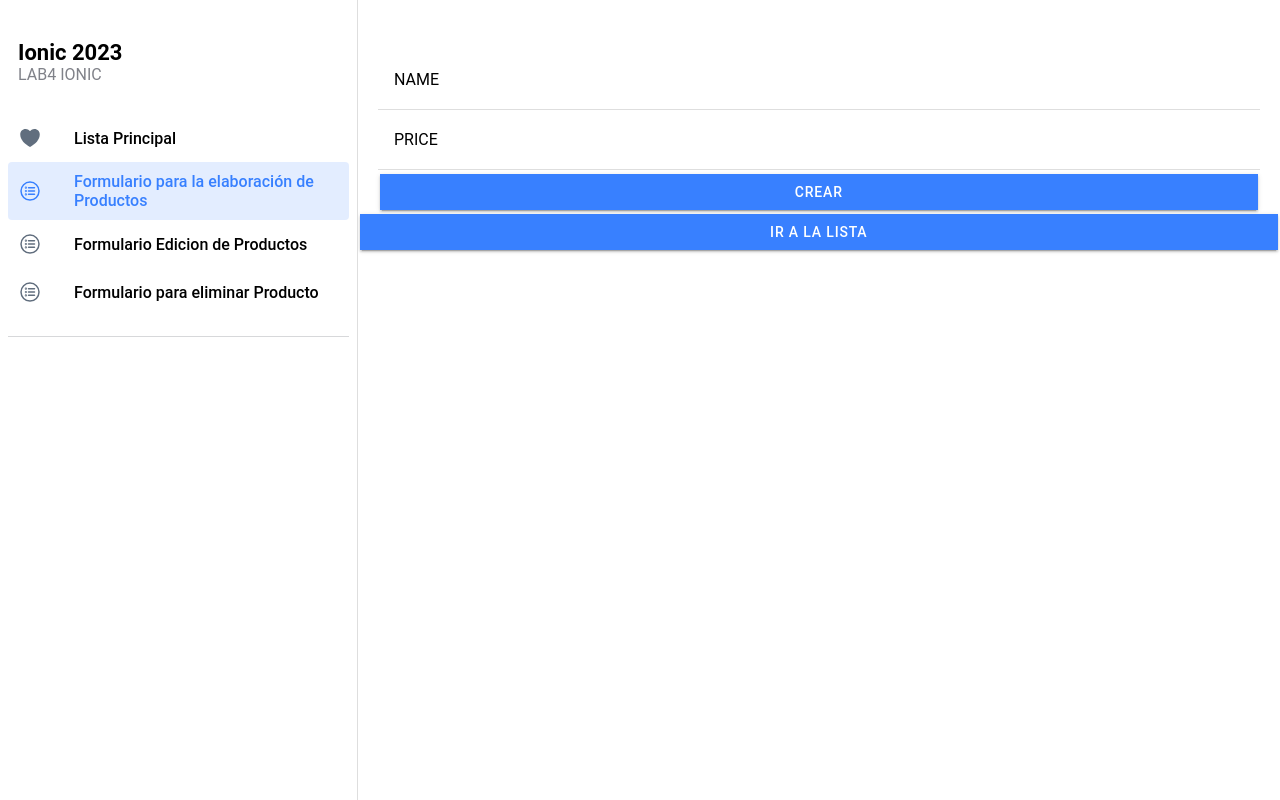
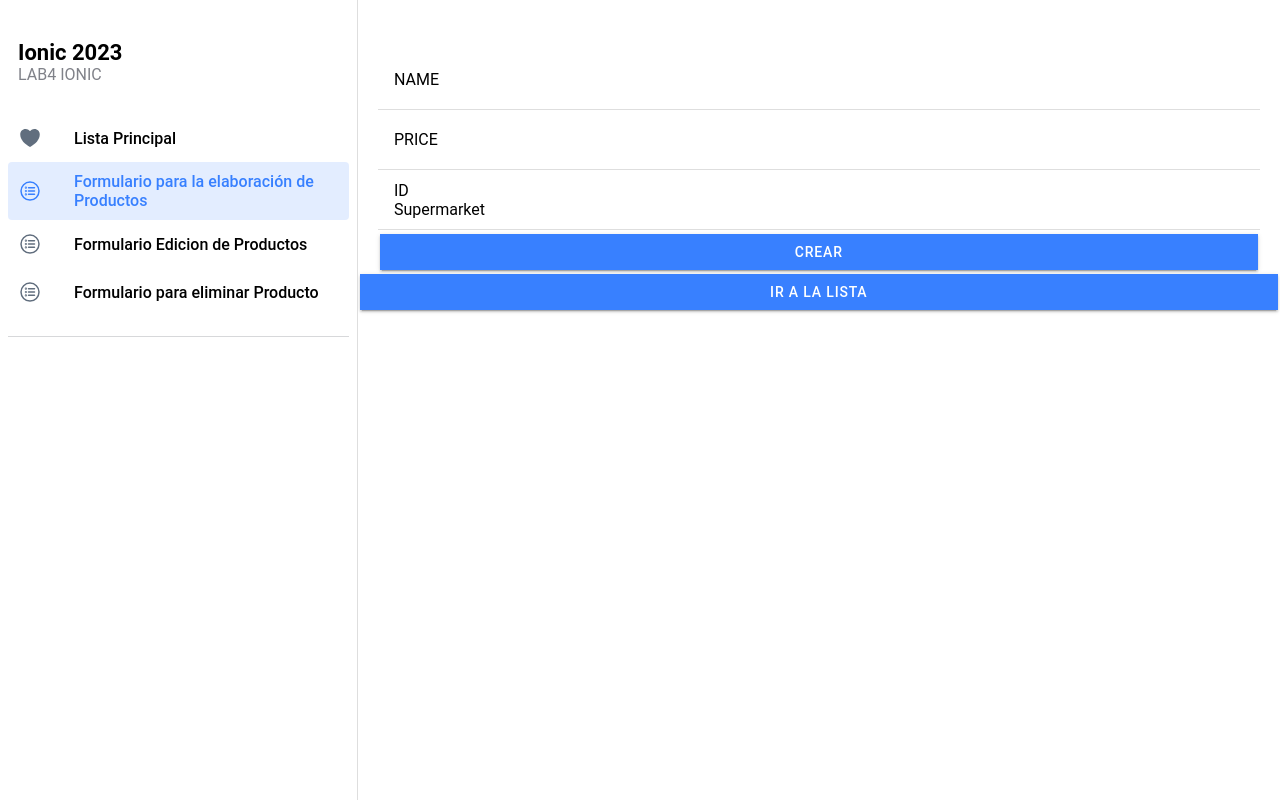
Before and after one commit to alvarrantes12/lab_4_ionic_2023, a React (Vite) app: page /pages/FormCreate in a window 1280 px wide. Built offline with nearby package versions, Linux system fonts and the light colour scheme; no server answers.

Commit message:
FFS-B83033 LAB4 2nd Part Done

```diff
--- a/src/commons/ApiMethods.tsx
+++ b/src/commons/ApiMethods.tsx
@@ -23,7 +23,7 @@ import { useEffect, useState } from 'react';
 
     }, [url])
 
-    const createMethod = (name: any, price: any) => {
+    const createMethod = (name: any, price: any, supermarketId: any) => {
         const config = {
             headers: {
                 "Accept": 'application/json',
@@ -32,7 +32,7 @@ import { useEffect, useState } from 'react';
         }
 
         setLoading(true);
-        axios.post(url, {name: name, price: price}, config)
+        axios.post(url, {name: name, price: price, supermarket_id: supermarketId}, config)
             .then((response) => {setData(response.data) })
             .catch((err) => {setError(err) })
             .finally(() => {setLoading(false) })
--- a/src/pages/List.tsx
+++ b/src/pages/List.tsx
@@ -40,6 +40,7 @@ const List: React.FC = () => {
                 <IonCardHeader>
                   <IonCardTitle className='Ion__Card__Title'>Nombre: {product.name}</IonCardTitle>
                   <IonCardSubtitle className='Ion__Card__Subtitle'>Precio: {product.price}</IonCardSubtitle>
+                  <IonCardSubtitle className='Ion__Card__Subtitle'>Id: {product.id}</IonCardSubtitle>
                 </IonCardHeader>
                 <IonCardContent className='Ion__Card__Content'>Supermercado: {product.supermarket.first_name}</IonCardContent>
               </IonCard>
--- a/src/pages/form/FormCreate.tsx
+++ b/src/pages/form/FormCreate.tsx
@@ -9,17 +9,19 @@ const FormCreate: React.FC = () => {
     const [name, setName] = useState('');
     const [price, setPrice] = useState('');
     const [message, setMessage] = useState('');
+    const [supermarketId, setSupermarketId] = useState('');
     const history = useHistory();
 
-    const {putMethod} = ApiMethods(`${environment.apiEndPoint}/products`)
+    const {createMethod} = ApiMethods(`${environment.apiEndPoint}/products`)
 
     const handleSubmit = (e: React.FormEvent) => {
         e.preventDefault();
-        putMethod(id, name, price);
-        setMessage('Editado correctamente');
+        createMethod(name, price, supermarketId);
+        setMessage('Creado correctamente');
         setName('');
         setId('')
         setPrice('');
+        setSupermarketId('')
     }
 
     const handleRedirect = () => {
@@ -47,6 +49,13 @@ const FormCreate: React.FC = () => {
                             onIonChange={(e) => setPrice(e.detail.value!)}
                             required></IonInput>
                     </IonItem>
+                    <IonItem>
+                        <IonLabel>ID Supermarket</IonLabel>
+                        <IonInput style={{marginBottom: '20px'}}
+                            value={supermarketId}
+                            onIonChange={(e) => setSupermarketId(e.detail.value!)}
+                            required></IonInput>
+                    </IonItem>
                     <IonButton type="submit" expand='full'>CREAR</IonButton>
                 </form>
                 <IonButton onClick={handleRedirect} expand='full'>Ir a la Lista</IonButton>
```
